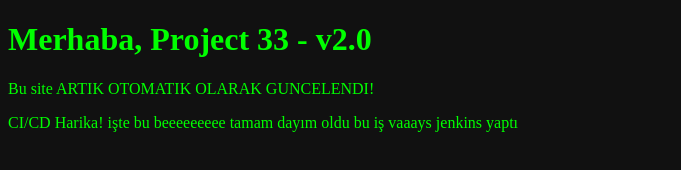
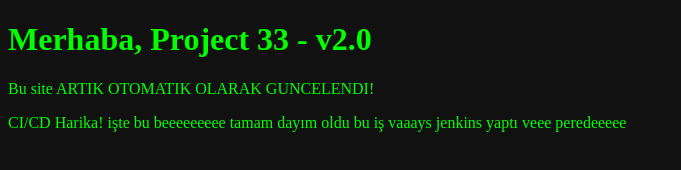
Before and after one commit to Harunn32/project33, a plain HTML site: page index.html in a window 1280 px wide. Shown: the whole page, without its empty margins (0-681 px from the left). Drawn offline with Linux system fonts and the light colour scheme.

Commit message:
jenkinss sssonns

```diff
--- a/index.html
+++ b/index.html
@@ -6,6 +6,6 @@
 <body style="background-color: #111; color: #00FF00;">
     <h1>Merhaba, Project 33 - v2.0</h1>
     <p>Bu site ARTIK OTOMATIK OLARAK GUNCELENDI!</p>
-    <p>CI/CD Harika! işte bu beeeeeeeee tamam dayım oldu bu iş vaaays jenkins yaptı </p>
+    <p>CI/CD Harika! işte bu beeeeeeeee tamam dayım oldu bu iş vaaays jenkins yaptı veee peredeeeee </p>
 </body>
 </html>
```
